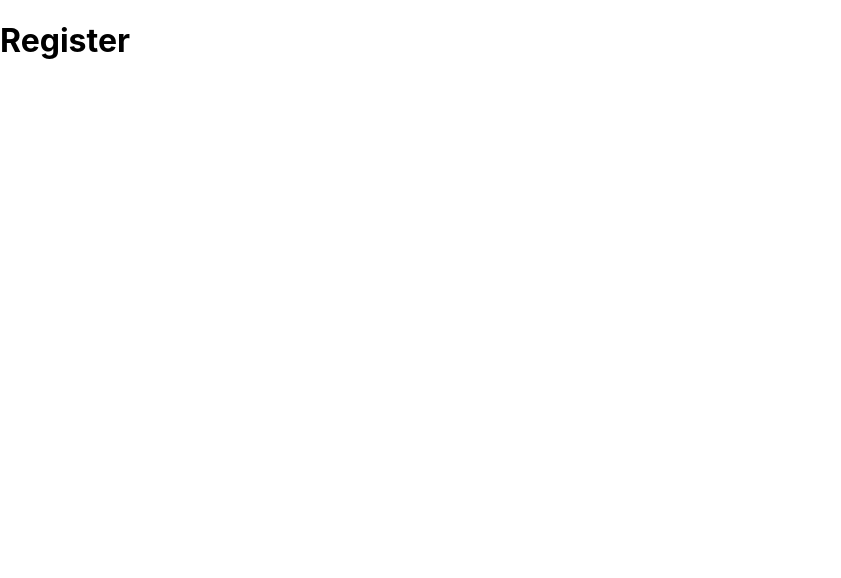
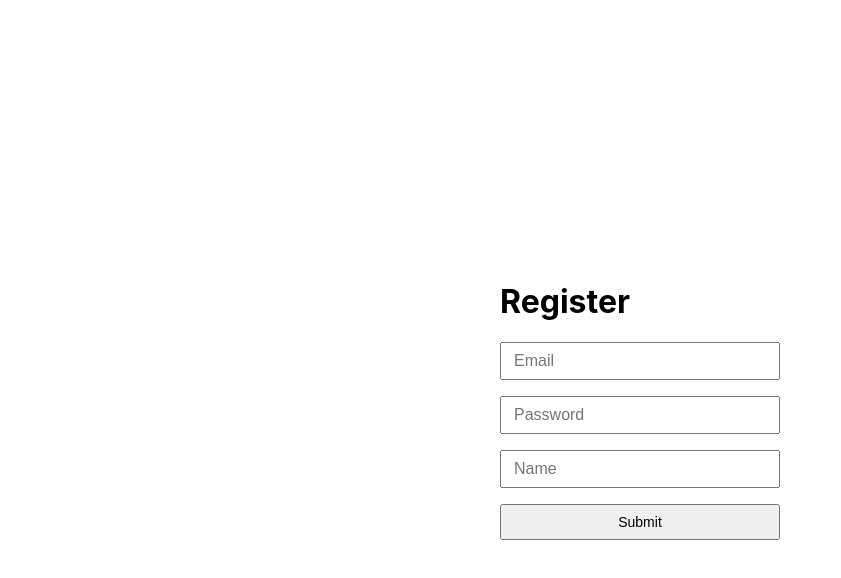
Before and after one commit to SergPerep/reg-login-system, a React (Create React App) app in the folder client/: page /register in a window 1280 px wide. Shown: the top 578 px of the page, without its empty margins (0-841 px from the left). Built offline with nearby package versions, Linux system fonts and the light colour scheme; the HTML template or start-up script is replaced by a standard one.

Commit message:
Built up register UI and connected it to the server routes

```diff
--- a/client/src/App.css
+++ /dev/null
@@ -1,38 +0,0 @@
-.App {
-  text-align: center;
-}
-
-.App-logo {
-  height: 40vmin;
-  pointer-events: none;
-}
-
-@media (prefers-reduced-motion: no-preference) {
-  .App-logo {
-    animation: App-logo-spin infinite 20s linear;
-  }
-}
-
-.App-header {
-  background-color: #282c34;
-  min-height: 100vh;
-  display: flex;
-  flex-direction: column;
-  align-items: center;
-  justify-content: center;
-  font-size: calc(10px + 2vmin);
-  color: white;
-}
-
-.App-link {
-  color: #61dafb;
-}
-
-@keyframes App-logo-spin {
-  from {
-    transform: rotate(0deg);
-  }
-  to {
-    transform: rotate(360deg);
-  }
-}
--- a/client/src/App.js
+++ b/client/src/App.js
@@ -1,6 +1,4 @@
-import './App.css';
 import React, { useState } from "react";
-import "./App.css";
 import { BrowserRouter as Router, Routes, Route, Navigate } from "react-router-dom"
 import Dashboard from './components/Dashboard';
 import Login from './components/Login';
@@ -12,7 +10,7 @@ function App() {
     setIsAuthenticated(boolean);
   }
   return (
-    <>
+    <main>
       <Router>
         <div className='container'>
           <Routes>
@@ -22,7 +20,7 @@ function App() {
           </Routes>
         </div>
       </Router>
-    </>
+    </main>
   );
 }
 
--- a/client/src/components/Register.js
+++ b/client/src/components/Register.js
@@ -1,8 +1,60 @@
+import { useState } from "react";
 
-const Register = () => {
+const Register = props => {
+    const { setAuth } = props;
+    const [inputs, setInputs] = useState({
+        email: "",
+        password: "",
+        name: ""
+    });
+
+    const { email, password, name } = inputs;
+    const onChange = e => {
+        setInputs({ ...inputs, [e.target.name]: e.target.value })
+    }
+    const onSubmit = async (e) => {
+        e.preventDefault();
+        try {
+            const body = { name, email, password };
+            const response = await fetch("http://localhost:5000/auth/register", {
+                method: "POST",
+                headers: {
+                    "Content-Type": "application/json"
+                },
+                body: JSON.stringify(body)
+            });
+            const parseRes = await response.json();
+            // console.log(parseRes);
+            localStorage.setItem("token", parseRes.token);
+            setAuth(true);
+        } catch (error) {
+            error.console(error.message);
+        }
+    }
     return (
         <>
             <h1>Register</h1>
+            <form onSubmit={onSubmit}>
+                <input
+                    type="email"
+                    name="email"
+                    placeholder="Email"
+                    value={email}
+                    onChange={onChange} />
+                <input
+                    type="password"
+                    name="password"
+                    placeholder="Password"
+                    value={password}
+                    onChange={onChange} />
+                <input
+                    type="text"
+                    name="name"
+                    placeholder="Name"
+                    value={name}
+                    onChange={onChange} />
+                <button className="btn btn-default">Submit</button>
+            </form>
         </>
     )
 }
--- a/client/src/index.css
+++ b/client/src/index.css
@@ -7,7 +7,40 @@ body {
   -moz-osx-font-smoothing: grayscale;
 }
 
+body {
+  margin:0;
+}
+#root{
+  display: flex;
+  justify-content: center;
+  align-items: center;
+  height: 100vh;
+  width: 100vw;
+}
+div, input {
+  box-sizing: border-box;
+}
+
 code {
   font-family: source-code-pro, Menlo, Monaco, Consolas, 'Courier New',
     monospace;
 }
+
+main {
+  min-width: 280px;
+}
+
+input {
+  padding: 8px 12px;
+  display: block;
+  font-size: 16px;
+  margin-bottom: 16px;
+  width: 100%;
+}
+
+.btn {
+  font-size: 14px;
+  padding: 8px 12px;
+  cursor: pointer;
+  width: 100%;
+}
```
Also changed, not shown: 1 other file (tests, documents, lock files or other folders).
